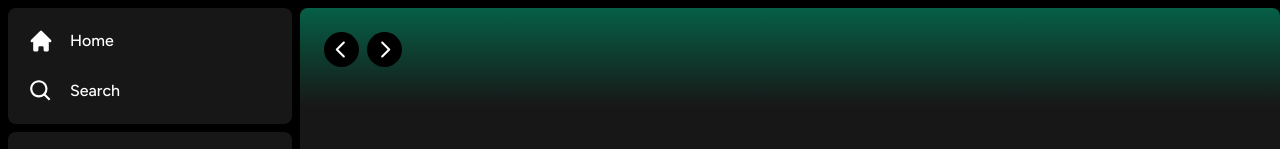
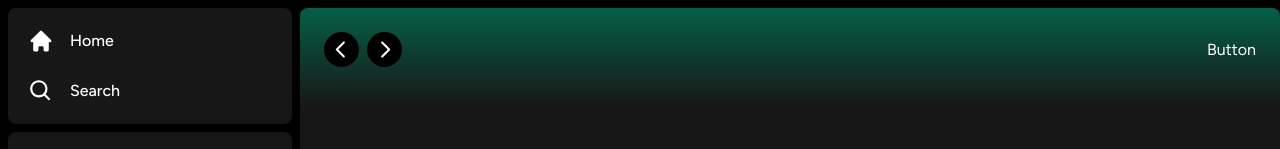
Before and after one commit to sigma390/Spotify-Clone, a Next.js app in the folder spotify-clone/: page / in a window 1280 px wide. Shown: the top 149 px of the page. Built offline with nearby package versions, Linux system fonts and the light colour scheme.

Commit message:
Custom Button Added!!!

```diff
--- /dev/null
+++ b/spotify-clone/components/Button.tsx
@@ -0,0 +1,9 @@
+
+
+import React from 'react'
+
+export const Button = () => {
+  return (
+    <div>Button</div>
+  )
+}
--- a/spotify-clone/components/Header.tsx
+++ b/spotify-clone/components/Header.tsx
@@ -5,6 +5,7 @@ import { RxCaretLeft, RxCaretRight } from 'react-icons/rx';
 import { twMerge } from 'tailwind-merge';
 import { HiHome } from 'react-icons/hi';
 import { BiSearch } from 'react-icons/bi';
+import { Button } from './Button';
 
 interface HeaderProps {
     children: React.ReactNode;
@@ -96,6 +97,17 @@ export const Header: React.FC<HeaderProps> = ({
 
 
         </div>
+        <div className='
+        flex
+        justify-between
+        items-center
+        gap-x-4'>
+          <>
+          <div>
+            <Button/>
+          </div>
+          </>
+        </div>
 
 
     </div>
```
